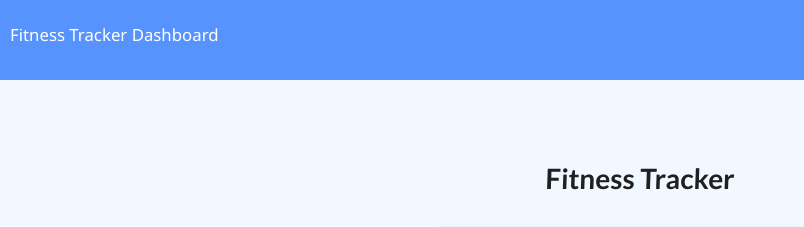
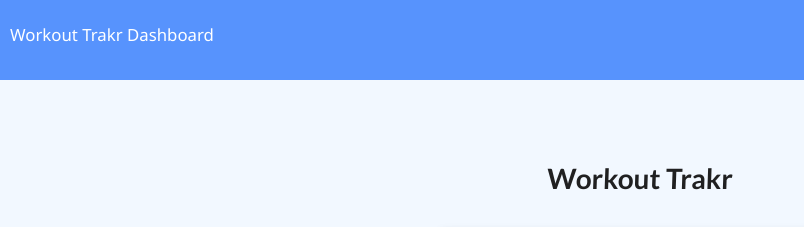
Before and after one commit to JenG1/workout-app, a website: page public/exercise.html in a window 1280 px wide. Shown: the top 227 px of the page, 0-804 px from the left. Drawn offline with nearby package versions, Linux system fonts and the light colour scheme; no server answers.

Commit message:
Modified html

```diff
--- a/public/exercise.html
+++ b/public/exercise.html
@@ -7,17 +7,17 @@
   <meta http-equiv="X-UA-Compatible" content="ie=edge" />
   <link rel="stylesheet" href="https://cdnjs.cloudflare.com/ajax/libs/semantic-ui/2.4.1/semantic.min.css" />
   <link rel="stylesheet" href="style.css" />
-  <title>Fitness Tracker</title>
+  <title>Workout Trakr</title>
 </head>
 
 <body>
   <nav>
-    <a href="/">Fitness Tracker</a>
+    <a href="/">Workout Trakr</a>
     <a href="/stats">Dashboard</a>
   </nav>
   <div class="wrapper">
     <header>
-      <h1>Fitness Tracker</h1>
+      <h1>Workout Trakr</h1>
     </header>
     <div class="ui container exercise">
       <div class="ui raised card m-auto">
```
Also changed, not shown: public/index.html (+3 -3 lines), public/stats.html (+1 -1 lines), README.md.
